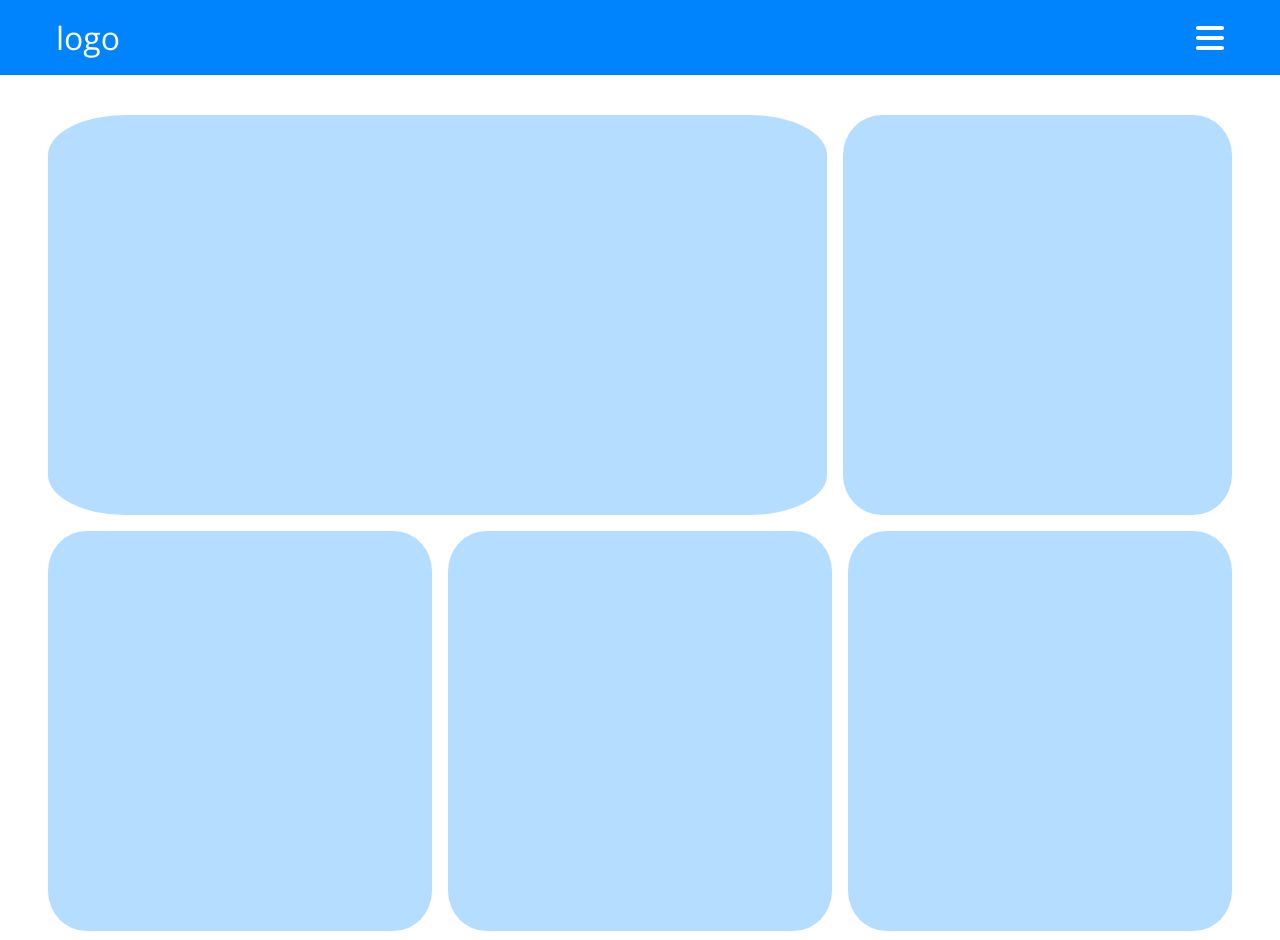
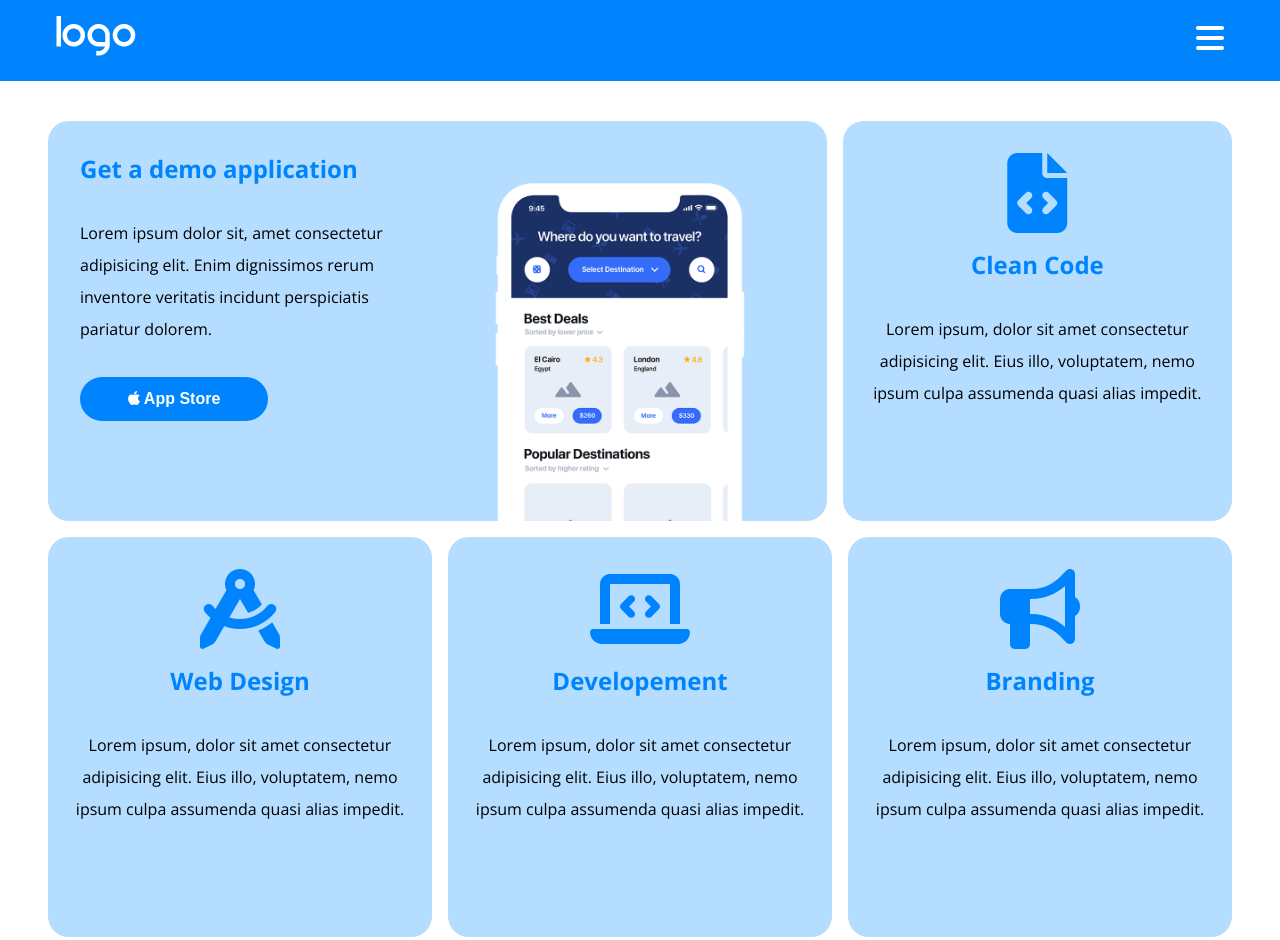
Before and after one commit to dariolaseta/htmlcss-responsive-layout, a plain HTML site: page index.html in a window 1280 px wide. Shown: the top 940 px of the page. Drawn offline with nearby package versions, Linux system fonts and the light colour scheme.

Commit message:
completed jumbo

```diff
--- a/css/style.css
+++ b/css/style.css
@@ -16,6 +16,16 @@ header{
     background-color: #0084fd;
     font-size: 2rem;
     color: white;
+}
+
+button{
+    border: none;
+    padding: .8rem 3rem;
+    border-radius: 1.5rem;
+    background-color: #0084fd;
+    color: white;
+    font-size: 1rem;
+    font-weight: bold;
 }
 
 footer{
@@ -42,11 +52,45 @@ section.jumbo{
     margin-bottom: 2rem;
 }
 
+div.box-big img{
+    width: 40%;
+    position: absolute;
+    right: 50px;
+    bottom: 0;
+}
+
+div.box .fa-solid{
+    font-size: 5rem;
+    color: #0084fd;
+    text-align: center;
+    margin-top: 2rem;
+}
+
+div.box-small{
+    flex-direction: column;
+    text-align: center;
+}
+
+div.box-small p{
+    line-height: 2rem;
+    padding: 1rem;
+}
+
 section.benefits h2{
     font-size: 2rem;
     margin: 2rem;
     color: white;
     text-align: center;
+}
+
+div.box-big p{
+    margin: 2rem;
+    width: 40%;
+    line-height: 2rem;
+}
+
+div.box-big button{
+    margin-left: 2rem;
 }
 
 /* RIMUOVERE ALTEZZE FISSE */
@@ -78,10 +122,16 @@ section.benefits h2{
 }
 
 .box{
-    width: 300px;
-    height: 200px;
+    width: 50%;
     background-color: #b5ddff;
-    border-radius: 10%;
+    border-radius: 1.3rem;
+    position: relative;
+}
+
+.blue-text{
+    color: #0084fd;
+    font-weight: bold;
+    font-size: 1.5rem;
 }
 
 .purple-background{
--- a/index.html
+++ b/index.html
@@ -20,7 +20,7 @@
         <header>
             <nav class="container">
                 <ul class="flex flex-row space-between">
-                    <li>logo</li>
+                    <li><img src="img/logo.png" alt="logo img"></li>
                     <li><i class="fa-solid fa-bars"></i></li>
                 </ul>
             </nav>
@@ -29,14 +29,35 @@
         <main>
             <section class="jumbo container">
                 <div class="top-row flex">
-                    <div class="box box-big margin"></div>
-                    <div class="box margin"></div>
+                    <div class="box box-big margin">
+                        <p class="blue-text">Get a demo application</p>
+                        <p>Lorem ipsum dolor sit, amet consectetur adipisicing elit. Enim dignissimos rerum inventore veritatis incidunt perspiciatis pariatur dolorem.</p>
+                        <button><i class="fa-brands fa-apple"></i> App Store</button>
+                        <img src="img/phone.png" alt="phone image">
+                    </div>
+                    <div class="box box-small margin flex">
+                        <i class="fa-solid fa-file-code"></i>
+                        <p class="blue-text">Clean Code</p>
+                        <p>Lorem ipsum, dolor sit amet consectetur adipisicing elit. Eius illo, voluptatem, nemo ipsum culpa assumenda quasi alias impedit.</p>
+                    </div>
                 </div>
 
                 <div class="bottom-row flex">
-                    <div class="box margin"></div>
-                    <div class="box margin"></div>
-                    <div class="box margin"></div>
+                    <div class="box box-small margin flex">
+                        <i class="fa-solid fa-compass-drafting"></i>
+                        <p class="blue-text">Web Design</p>
+                        <p>Lorem ipsum, dolor sit amet consectetur adipisicing elit. Eius illo, voluptatem, nemo ipsum culpa assumenda quasi alias impedit.</p>
+                    </div>
+                    <div class="box box-small margin flex">
+                        <i class="fa-solid fa-laptop-code"></i>
+                        <p class="blue-text">Developement</p>
+                        <p>Lorem ipsum, dolor sit amet consectetur adipisicing elit. Eius illo, voluptatem, nemo ipsum culpa assumenda quasi alias impedit.</p>
+                    </div>
+                    <div class="box box-small margin flex">
+                        <i class="fa-solid fa-bullhorn"></i>
+                        <p class="blue-text">Branding</p>
+                        <p>Lorem ipsum, dolor sit amet consectetur adipisicing elit. Eius illo, voluptatem, nemo ipsum culpa assumenda quasi alias impedit.</p>
+                    </div>
                 </div>
 
             </section>
@@ -68,7 +89,6 @@
                     <div class="box margin"></div>
                     <div class="box margin"></div>
                 </div>
-
             </section>
 
             <section class="about flex container">
```
